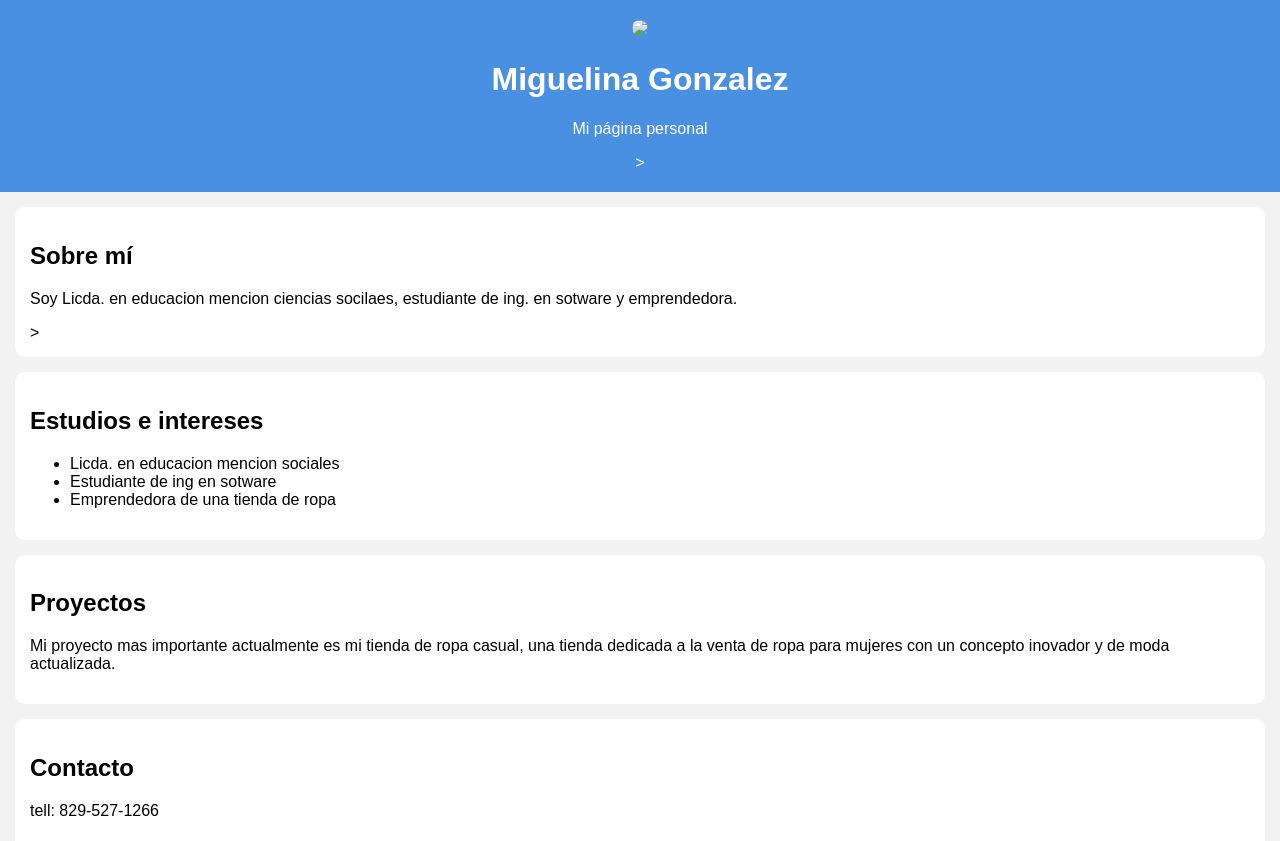
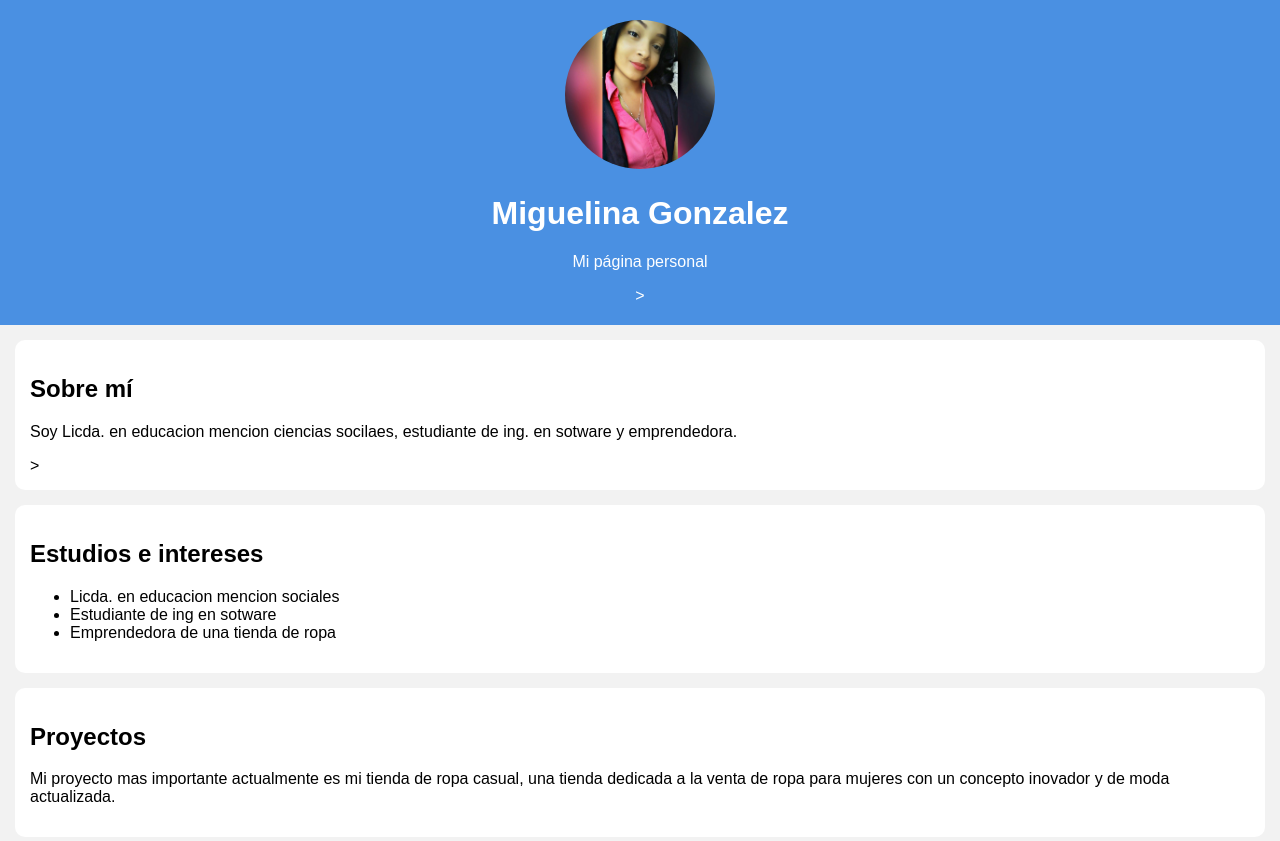
Before and after one commit to miguelinagonzalezotanez96-droid/mi-pagina-persoal, a plain HTML site: page index.html in a window 1280 px wide. Shown: the top 841 px of the page. Drawn offline with Linux system fonts and the light colour scheme.

Commit message:
Update index.html

```diff
--- a/index.html
+++ b/index.html
@@ -10,7 +10,7 @@
 <body>
 
     <header>
-        <img src="images/perfil.jpg" width="150" style="border-radius:50%;">
+        <img src="perfil.jpg" width="150" style="border-radius:50%;">
         <h1>Miguelina Gonzalez </h1>
         <p>Mi página personal</p>
         >
```
